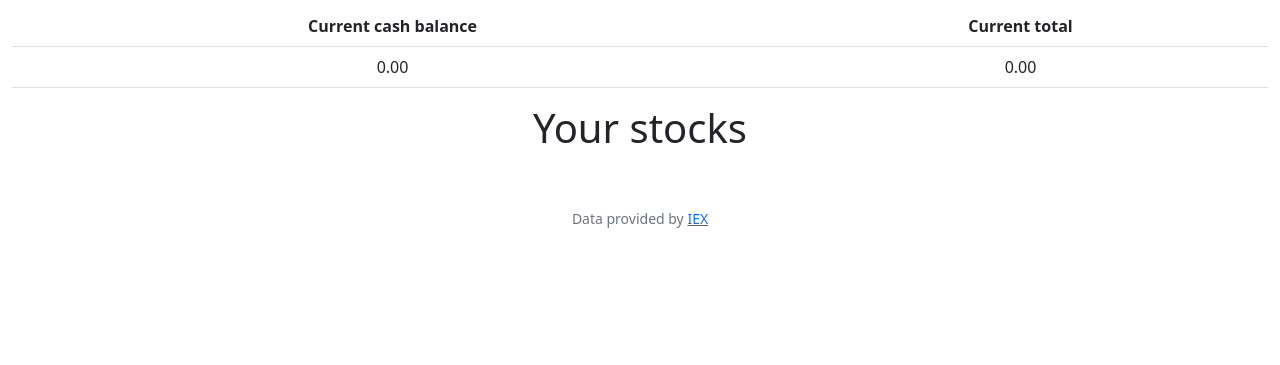
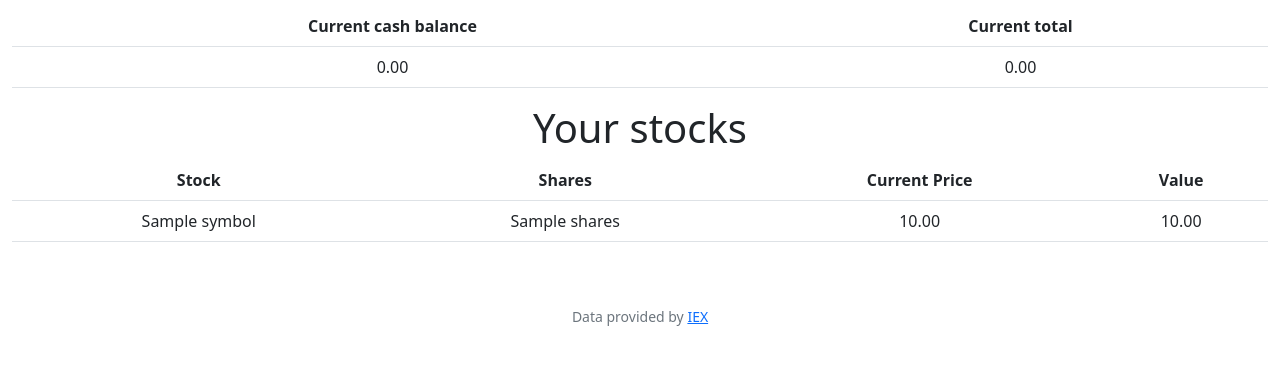
Before and after one commit to Florian-Katerndahl/cs50x-2023, a Flask app: template finance/templates/index.html in a window 1280 px wide. Shown: the part 174-539 px from the top of the page. Run offline with Flask 3, Linux system fonts and the light colour scheme; the template is opened without the code that fills it: most values are stand-ins (such as "Sample title", 1, 10 or a date in 2020); some libraries are stand-ins or nearby versions.

Commit message:
Tue, Feb 13, 2024, 10:18 AM +00:00

```diff
--- a/finance/app.py
+++ b/finance/app.py
@@ -41,8 +41,12 @@ def index():
     user = db.execute("SELECT * FROM users WHERE id = ?;", session["user_id"])[0]
     bought = 0
 
-    if purchases:
+    for idx, purchase in enumerate(purchases):
+        stock_update = lookup(purchase["symbol"])
+        purchases[idx]["price"] = stock_update["price"]
+        purchases[idx]["value"] = purchases[idx]["price"] * purchases[idx]["shares"]
         pass
+
 
     return render_template("index.html", purchases=purchases, user=user, cash=10000.1, total=2.0)
 
--- a/finance/templates/index.html
+++ b/finance/templates/index.html
@@ -17,4 +17,22 @@ Homepage
     </tr>
 </table>
 <h1>Your stocks</h1>
+<table class="table">
+    <tr>
+        <th>Stock</th>
+        <th>Shares</th>
+        <th>Current Price</th>
+        <th>Value</th>
+    </tr>
+    {% if purchases %}
+    {% for purchase in purchases %}
+    <tr>
+        <td>{{ purchase["symbol"] }}</td>
+        <td>{{ purchase["shares"] }}</td>
+        <td>{{ '%.2f' % purchase["price"] }}</td>
+        <td>{{ '%.2f' % purchase["value"] }}</td>
+    </tr>
+    {% endfor %}
+    {% endif %}
+</table>
 {% endblock %}
```
